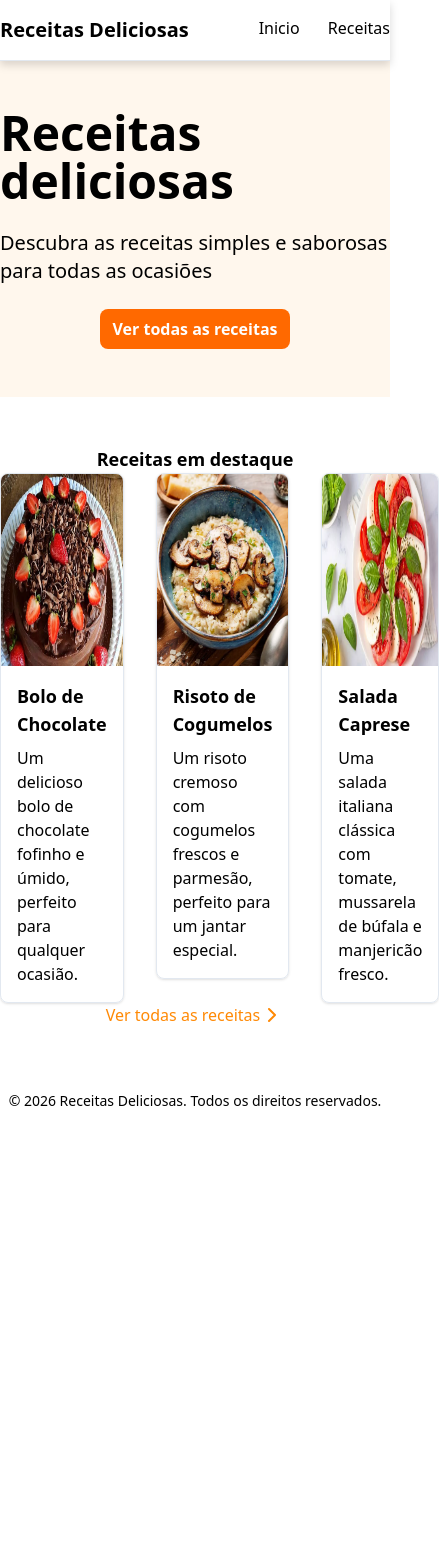
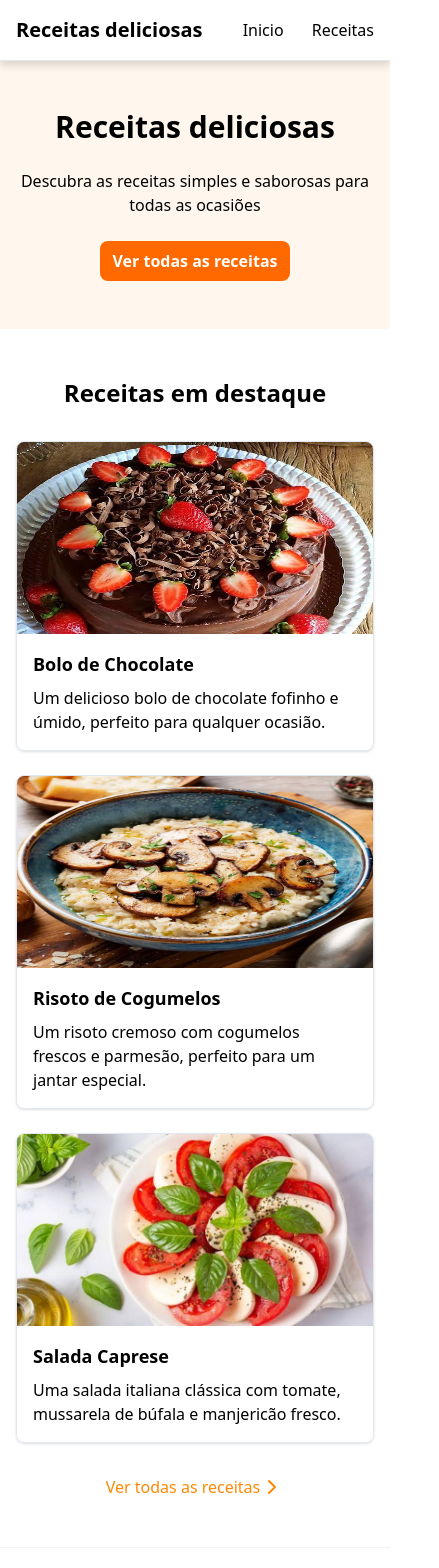
Before and after one commit to Dudruu/siteReceitas, a Next.js app: page / in a window 390 px wide. Shown: the top 1568 px of the page, 439 px wide, since content can reach past the window. Before the commit the page ends 1127 px from the top, so only its background shows below. Built offline with nearby package versions, Linux system fonts and the light colour scheme.

Commit message:
feat: responsividade aplicada

```diff
--- a/src/app/page.tsx
+++ b/src/app/page.tsx
@@ -4,30 +4,36 @@ import { recipes } from "../lib/data";
 import RecipeCard from "../components/recipeCards";
 
 export default function Home() {
-  const featureRecipes =recipes.slice(0,3);
+  const featureRecipes = recipes.slice(0, 3);
+
   return (
-    <main className="grow">
+    <main className="grow flex flex-col w-full">
 
-        <section className="bg-orange-50 flex ">
-          <div className="container mx-auto flex flex-col items-center  gap-6 py-12">
-          <h1 className="text-5xl font-bold">Receitas deliciosas</h1>
-          <p className="text-xl ">Descubra as receitas simples e saborosas para todas as ocasiões</p>
-          <Link className="text-white bg-orange-500 px-3 py-2 font-bold rounded-lg hover:bg-orange-700 transition-colors"href="/receitas">Ver todas as receitas</Link>
+        <section className="bg-orange-50 py-12 w-full">
+          <div className="container mx-auto flex flex-col items-center gap-6 px-4 text-center">
+            <h1 className="text-3xl sm:text-5xl font-bold">Receitas deliciosas</h1>
+            <p className="text-base sm:text-xl">Descubra as receitas simples e saborosas para todas as ocasiões</p>
+
+            <Link className="text-white bg-orange-500 px-3 py-2 font-bold rounded-lg hover:bg-orange-700 transition-colors" href="/receitas">
+              Ver todas as receitas
+            </Link>
           </div>
         </section>
 
         <section className="py-12">
-        <div className="container mx-auto flex flex-col items-center gap-8git ">
-          <h2 className="font-bold text-lg transition-colors">Receitas em destaque</h2>
-          <div className="flex w-full gap-8">
-            {featureRecipes.map((recipe)=>(
-              <RecipeCard key={recipe.id} recipe={recipe}/>
-            ))}
+          <div className="container mx-auto flex flex-col items-center gap-8 px-4">
+            <h2 className="font-bold text-2xl transition-colors">Receitas em destaque</h2>
+
+            <div className="grid grid-cols-1 md:grid-cols-3 gap-6 w-full max-w-5xl">
+              {featureRecipes.map((recipe) => (
+                <RecipeCard key={recipe.id} recipe={recipe} />
+              ))}
+            </div>
+
+            <Link className="flex text-orange-400 hover:text-orange-700 transition-colors" href="/receitas">
+              Ver todas as receitas <ChevronRight />
+            </Link>
           </div>
-          <Link className="flex text-orange-400 hover:text-orange-700 transition-colors" href="/receitas">Ver todas as receitas <ChevronRight /></Link>
-        </div>
-
-
         </section>
 
     </main>
--- a/src/app/receitas/page.tsx
+++ b/src/app/receitas/page.tsx
@@ -5,9 +5,9 @@ import { recipes } from "@/src/lib/data";
 export default function ReceitasPage() {
   return (
     <main className="grow py-8">
-      <div className="container mx-auto">
-        <h1 className="text-3xl font-bold">Todas as receitas</h1>
-        <div className="grid grid-cols-3 gap-8 mt-8">
+      <div className="container mx-auto px-4">
+        <h1 className="text-3xl sm:text-left font-bold">Todas as receitas</h1>
+         <div className="grid grid-cols-1 md:grid-cols-3 gap-6 mt-8">
 
             {recipes.map((recipe)=>(<RecipeCard key={recipe.id} recipe={recipe}/>))}
         </div>
--- a/src/components/footer/index.tsx
+++ b/src/components/footer/index.tsx
@@ -1,7 +1,7 @@
 export default function Footer() {
     return (
-        <footer className="bg-white text-black py-4">
-        <div className="flex justify-center container mx-auto">
+        <footer className="bg-white py-6 border-t border-slate-100 mt-auto w-full">
+        <div className="container mx-auto px-4 text-center">
             <p className="text-sm">&copy; 2026 Receitas Deliciosas. Todos os direitos reservados.</p>
         </div>
         </footer>
--- a/src/components/header/index.tsx
+++ b/src/components/header/index.tsx
@@ -2,9 +2,10 @@ import Link from "next/link";
 
 export default function Header() {
   return (
-    <header className=" bg-white text-black py-4 border-b border-slate-200 drop-shadow-lg">
-      <div className="container mx-auto flex justify-between w-full ">
-        <Link className="text-xl font-bold hover:scale-105 transition-all" href="/">Receitas Deliciosas</Link>
+    <header className="w-full bg-white py-4 border-b border-slate-200 drop-shadow-lg">
+      <div className="flex justify-between items-center container mx-auto px-4">
+        <Link className="font-bold text-xl hover:scale-105 transition-all" href="/">Receitas deliciosas</Link>
+
         <nav className="space-x-6">
           <Link className="hover:text-orange-400 transition-colors" href="/">Inicio</Link >
           <Link className="hover:text-orange-400 transition-colors" href="/receitas"> Receitas </Link>
```
